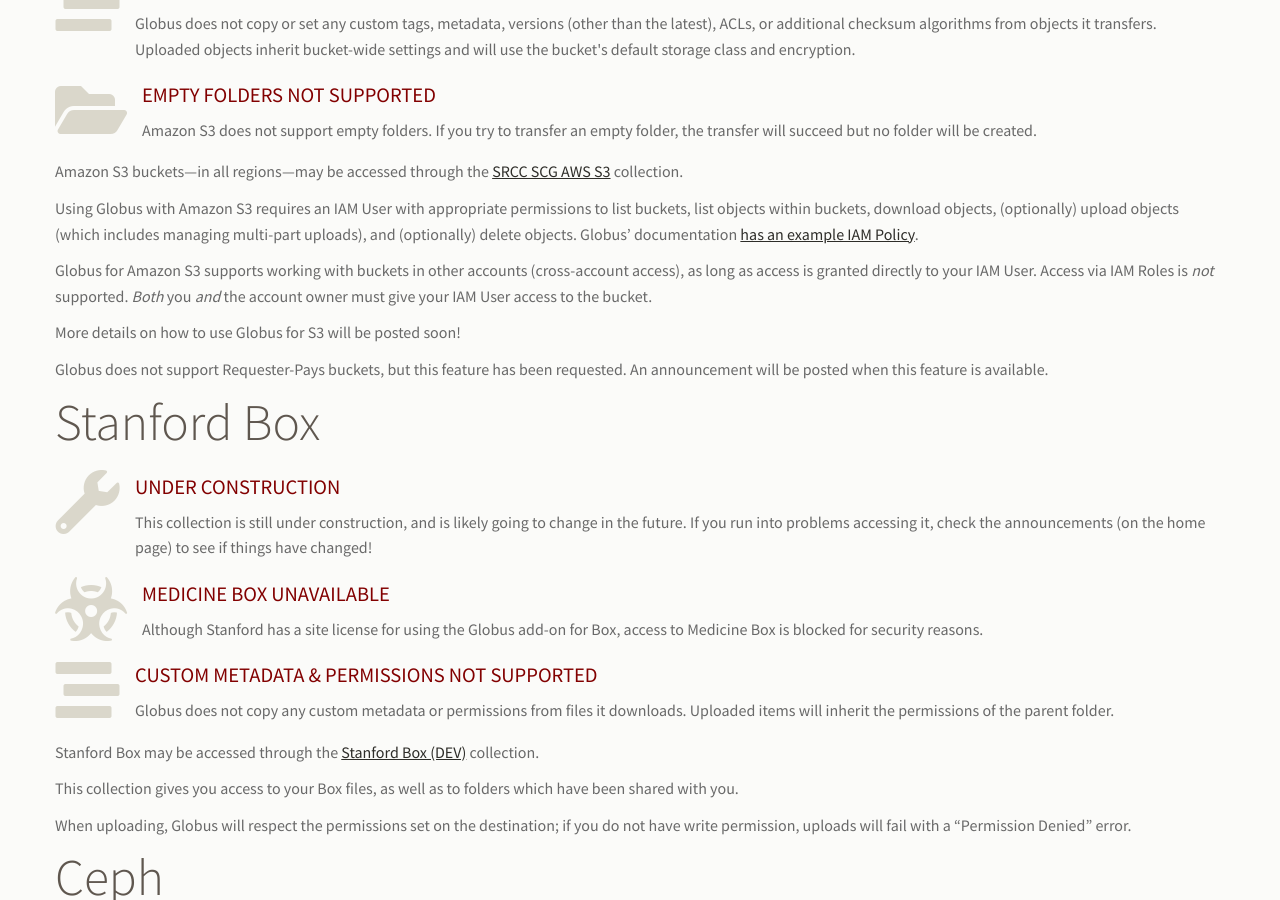
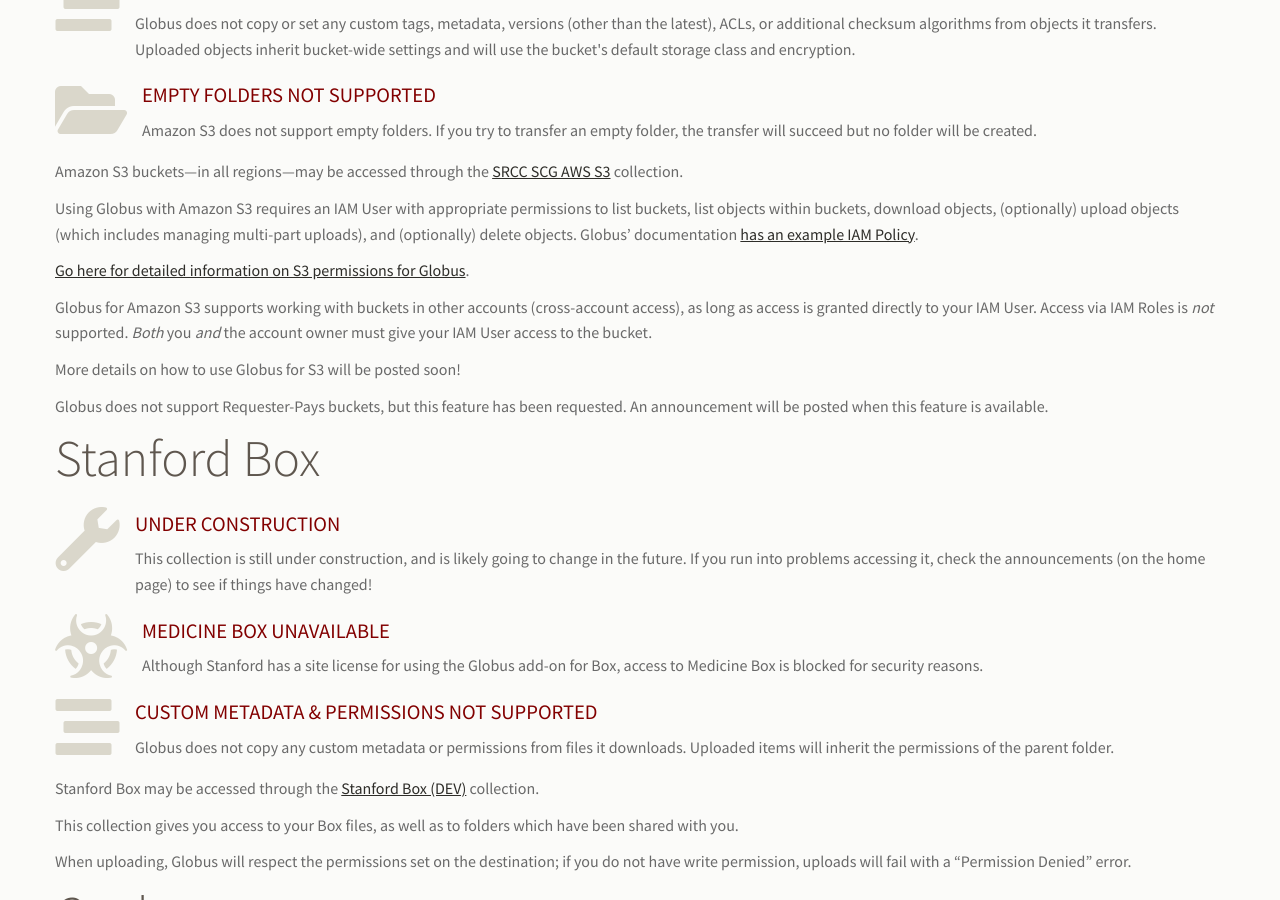
Before and after one commit to stanford-rc/globus.stanford.edu, a Jekyll site: the page built from cloud.md, in a window 1280 px wide and 900 px high, scrolled down 1036 px. Built offline with Jekyll 4.4.1, drawn with Linux system fonts in a browser that asks for light colours; nearby versions of some CDN libraries; comment, search, counter and statistics services are not loaded.

Commit message:
cloud: Add link to detailed S3 page

```diff
--- a/cloud.md
+++ b/cloud.md
@@ -64,6 +64,8 @@ to list buckets, list objects within buckets, download objects, (optionally)
 upload objects (which includes managing multi-part uploads), and (optionally)
 delete objects.  Globus' documentation [has an example IAM
 Policy](https://docs.globus.org/premium-storage-connectors/v5.4/aws-s3/#permissions-anchor).
+
+[Go here for detailed information on S3 permissions for Globus]({{ "cloud/s3.html" | absolute_url }}).
 
 Globus for Amazon S3 supports working with buckets in other accounts
 (cross-account access), as long as access is granted directly to your IAM User.
```
